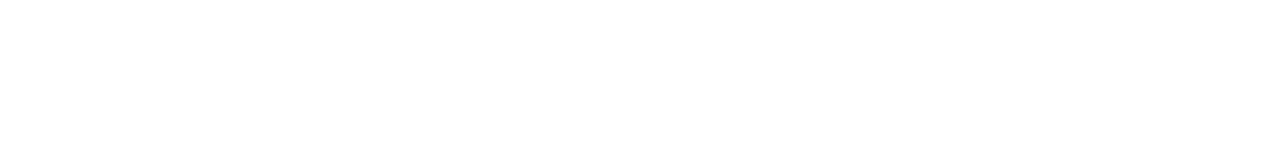
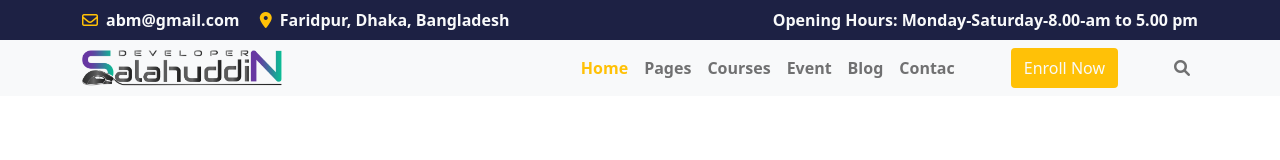
Before and after one commit to abmpallob/bbotstrap-exam-01, a plain HTML site: page index.html in a window 1280 px wide. Drawn offline with Linux system fonts and the light colour scheme.

Commit message:
header-done

```diff
--- a/css/style.css
+++ b/css/style.css
@@ -1,2 +1,8 @@
 *{
 }
+.h-color{
+    background: #1d2144 ;
+}
+.logo{
+    width: 200px;
+}
--- a/index.html
+++ b/index.html
@@ -12,17 +12,71 @@
     <!-- fontAwesome -->
     <link rel="stylesheet" href="https://cdnjs.cloudflare.com/ajax/libs/font-awesome/6.0.0/css/all.min.css">
 
-    <title>Pre Made template</title>
+    <title>exam-01</title>
 </head>
 
 <body>
+    <header>
+        <!-- th-section-start -->
+        <div class="th-section h-color py-2">
+            <div class="container">
+                <div class="row">
+                    <div class="col-6">
+                        <strong class="text-light"><i class="fa-regular fa-envelope text-warning pe-2"></i>abm@gmail.com</strong>
+                        <strong class="text-light"><i class="fa-solid fa-location-dot text-warning pe-2 ms-3"></i>Faridpur, Dhaka, Bangladesh</strong>
+                    </div>
+                    <div class="col-6 text-end">
+                        <strong class="text-light">Opening Hours: Monday-Saturday-8.00-am to 5.00 pm</strong>
+                    </div>
+                </div>
+            </div>
+        </div>
+        <!-- th-section-end -->
 
-    <!-- th-section-start -->
-    <!-- th-section-end -->
+        <!-- mh-section-start -->
+        <div class="mh-section">
+            <nav class="navbar navbar-expand-lg navbar-light bg-light sticky-top">
+              <div class="container">
+                <button class="navbar-toggler" type="button" data-bs-toggle="collapse" data-bs-target="#navbarTogglerDemo03" aria-controls="navbarTogglerDemo03" aria-expanded="false" aria-label="Toggle navigation">
+                  <span class="navbar-toggler-icon"></span>
+                </button>
+                <img class="img-fluid logo align-items=text-center" src="./media/image/salahuddin-lolo-pf.png" alt="">
+                <div class="collapse navbar-collapse" id="navbarTogglerDemo03">
+                  <ul class="navbar-nav  ms-auto mb-md-0">
+                    <li class="nav-item">
+                      <a class="nav-link text-warning fw-bold active" aria-current="page" href="#">Home</a>
+                    </li>
+                    <li class="nav-item">
+                      <a class=" text-grey fw-bold nav-link" href="#">Pages</a>
+                    </li>
+                    <li class="nav-item">
+                      <a class="nav-link text-grey fw-bold" href="#">Courses</a>
+                    </li>
+                     <li class="nav-item">
+                      <a class="nav-link text-grey fw-bold" href="#">Event</a>
+                    </li>
+                    <li class="nav-item">
+                      <a class="nav-link text-grey fw-bold" href="#">Blog</a>
+                    </li><li class="nav-item">
+                      <a class="nav-link text-grey fw-bold" href="#">Contac</a>
+                    </li>
+                   </ul>
+                    <div class="d-flex ms-5">
+                      <button class="btn btn-outline-succes bg-warning text-light me-5" type="submit">Enroll Now</button>
+                      <ul class="navbar-nav ms-auto mb-2 mb-md-0">
+                        <li class="nav-item">
+                          <a class="nav-link" href="#"><i class="fa-solid fa-magnifying-glass"></i></a>
+                        </li>
+                      </ul>
+                  </div>
+                </div>
+              </div>
+            </nav>
 
-    <!-- mh-section-start -->
-    <!-- mh-section-end -->
+        </div>
+        <!-- mh-section-end -->
 
+    </header>
 
 
 
```
